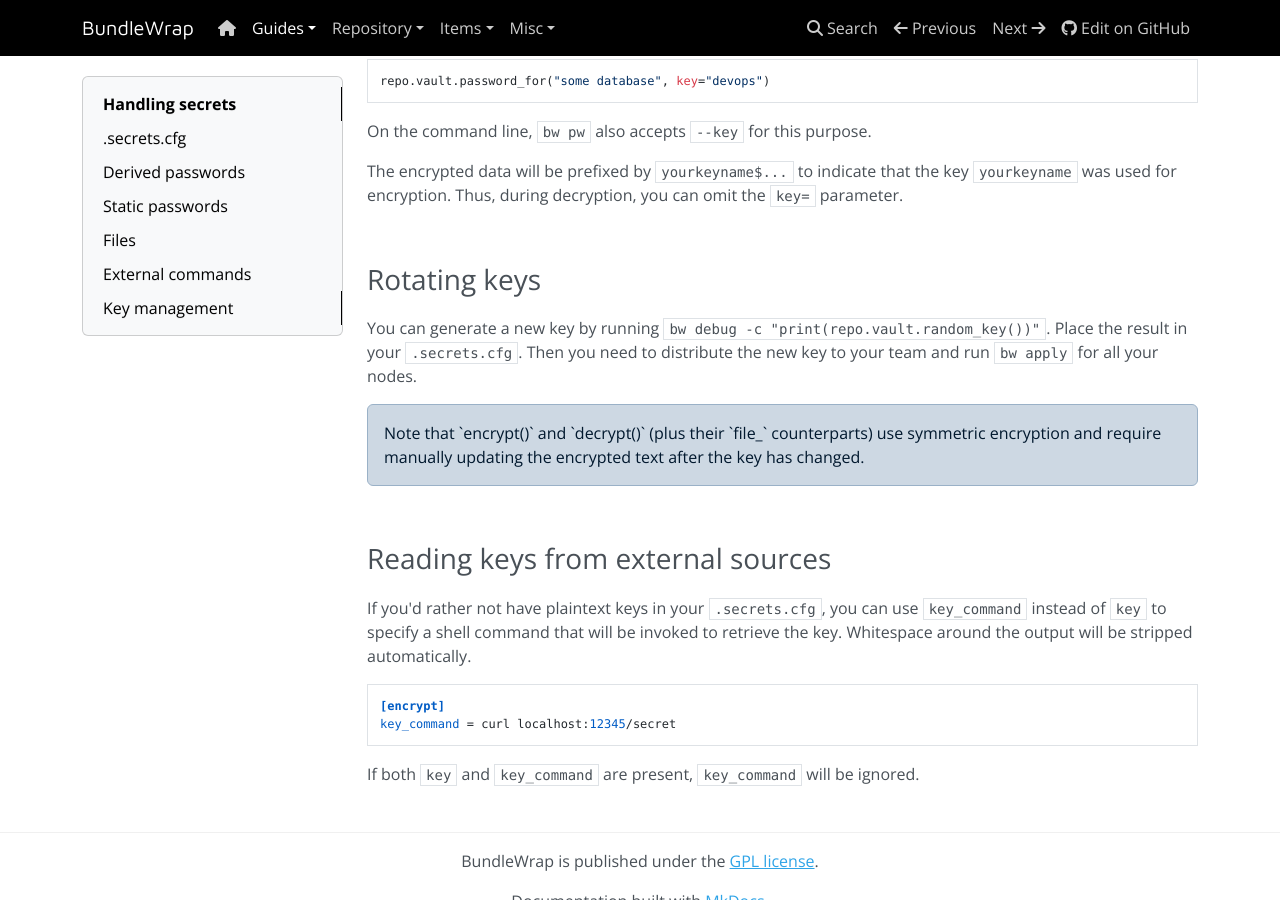
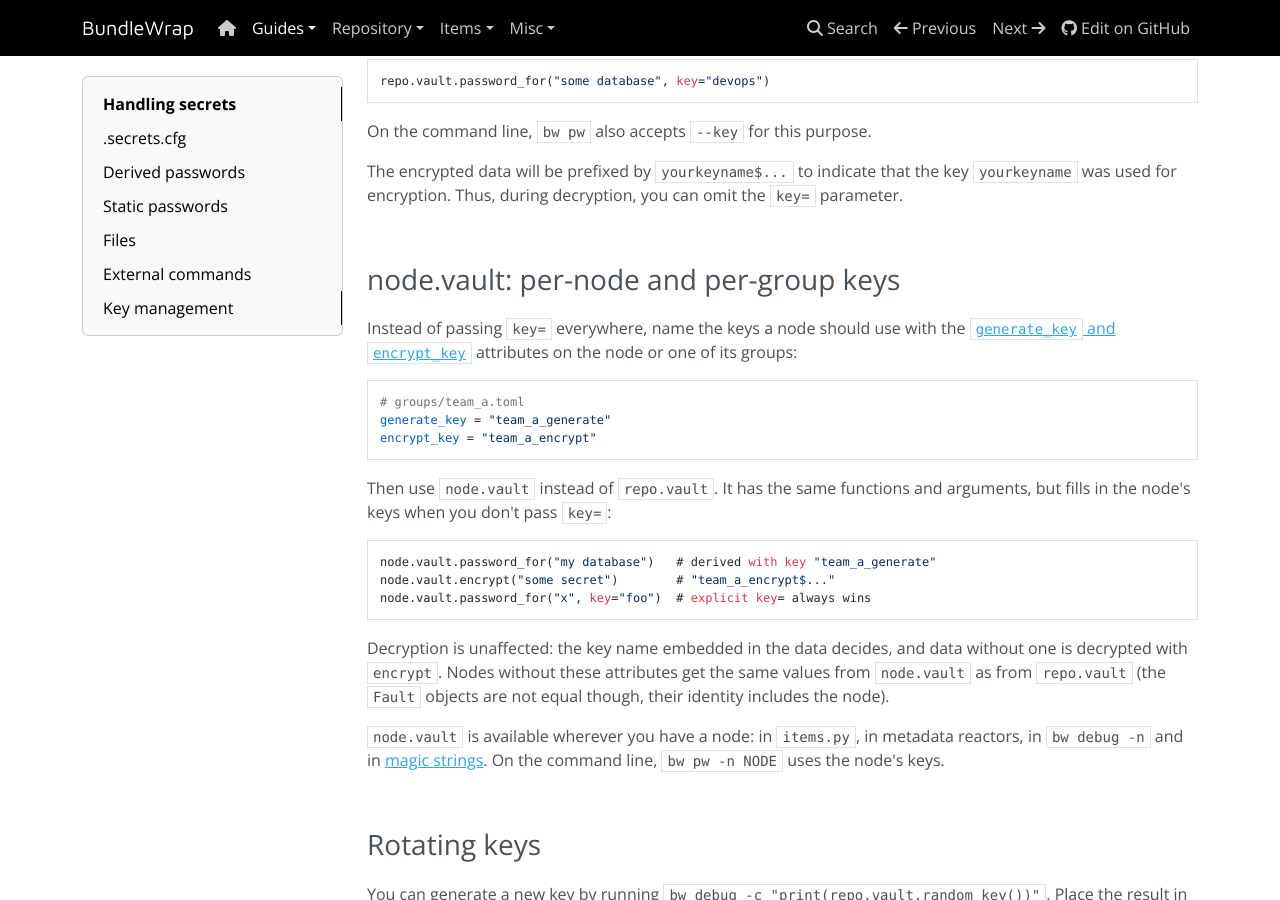
Before and after one commit to bundlewrap/bundlewrap, an MkDocs documentation site: the page built from docs/content/guide/secrets.md, in a window 1280 px wide and 900 px high, scrolled down 3261 px. Built offline with MkDocs 1.6.1, drawn with Linux system fonts in a browser that asks for light colours; nearby versions of some CDN libraries.

Commit message:
docs: document node.vault, key attributes, bw pw -n and hook node arg
Also adds the changelog entry for the unreleased version.

Refs #1008

Co-Authored-By: Claude Fable 5.1 <noreply@anthropic.com>
Claude-Session: https://claude.ai/code/session_012FmC6QuUNJC5ZRnaugyJDx

```diff
--- a/docs/content/guide/secrets.md
+++ b/docs/content/guide/secrets.md
@@ -129,6 +129,26 @@ The encrypted data will be prefixed by `yourkeyname$...` to indicate that the ke
 
 <br>
 
+### node.vault: per-node and per-group keys
+
+Instead of passing `key=` everywhere, name the keys a node should use with the [`generate_key` and `encrypt_key`](../repo/nodes.py.md#generate_key) attributes on the node or one of its groups:
+
+	# groups/team_a.toml
+	generate_key = "team_a_generate"
+	encrypt_key = "team_a_encrypt"
+
+Then use `node.vault` instead of `repo.vault`. It has the same functions and arguments, but fills in the node's keys when you don't pass `key=`:
+
+	node.vault.password_for("my database")   # derived with key "team_a_generate"
+	node.vault.encrypt("some secret")        # "team_a_encrypt$..."
+	node.vault.password_for("x", key="foo")  # explicit key= always wins
+
+Decryption is unaffected: the key name embedded in the data decides, and data without one is decrypted with `encrypt`. Nodes without these attributes get the same values from `node.vault` as from `repo.vault` (the `Fault` objects are not equal though, their identity includes the node).
+
+`node.vault` is available wherever you have a node: in `items.py`, in metadata reactors, in `bw debug -n` and in [magic strings](toml.md#node-specific-secrets). On the command line, `bw pw -n NODE` uses the node's keys.
+
+<br>
+
 ### Rotating keys
 
 You can generate a new key by running `bw debug -c "print(repo.vault.random_key())"`. Place the result in your `.secrets.cfg`. Then you need to distribute the new key to your team and run `bw apply` for all your nodes.
```
Also changed, not shown: docs/content/guide/cli.md (+7 -0 lines), docs/content/repo/groups.py.md (+1 -1 lines), docs/content/repo/hooks.md (+3 -2 lines), docs/content/repo/nodes.py.md (+12 -0 lines), CHANGELOG.md.
